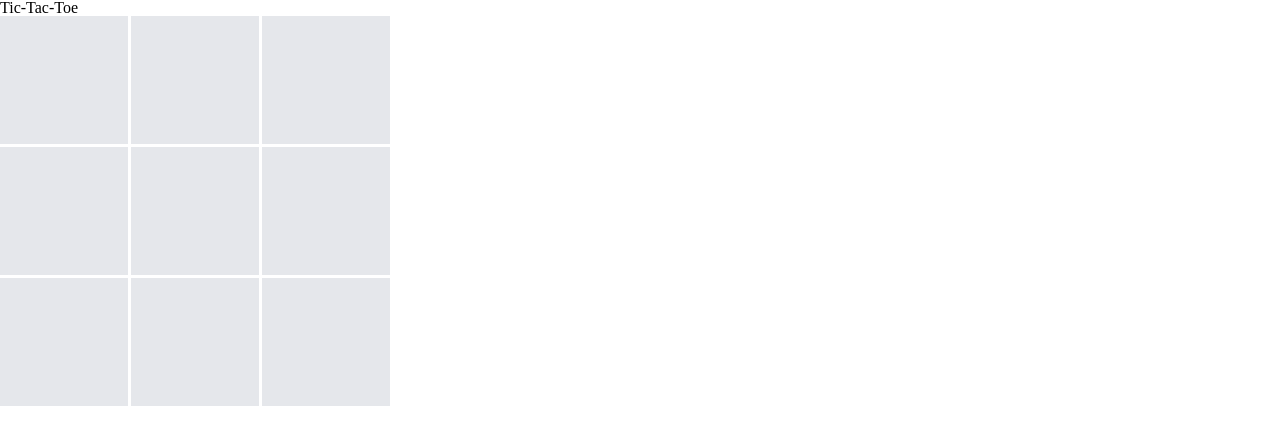
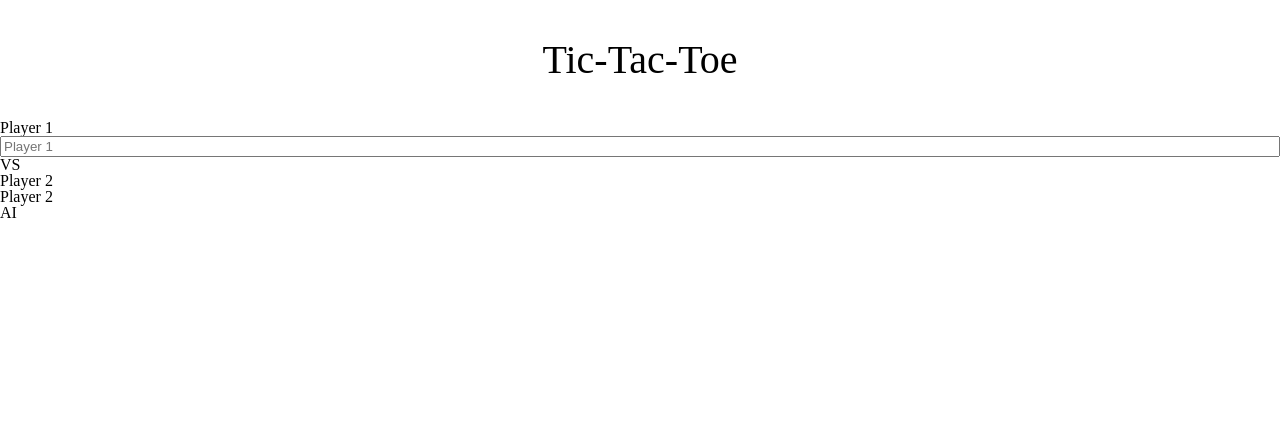
Before and after one commit to Saigunas/Tic-Tac-Toe, a plain HTML site: page index.html in a window 1280 px wide. Drawn offline with Linux system fonts and the light colour scheme.

Commit message:
Added basic html for main view

```diff
--- a/index.html
+++ b/index.html
@@ -10,8 +10,22 @@
 </head>
 <body>
 
-    <p class="title">Tic-Tac-Toe</p>
+    <h1 class="title">Tic-Tac-Toe</h1>
 
+    <p class="p1">Player 1</p>
+    <input class="p1-name" type="text" placeholder="Player 1">
+
+    <p class="vs-text">VS</p>
+
+    <vs-select>
+        <p class="p2">Player 2</p>
+        <div class="p2-button">
+            <p>Player 2</p>
+        </div>
+        <div class="ai-button">
+            <p>AI</p>
+        </div>
+    </vs-select>
 
     <div class="game-grid">
         <div class="grid-block" data-index="0"></div>
--- a/script.js
+++ b/script.js
@@ -1,5 +1,8 @@
 const Gameboard = (() => {
 
+    //Start webpage with game disabled
+    const gameGrid = document.querySelector('.game-grid');
+    gameGrid.classList.add('disabled');
     const gridBlocks = document.querySelectorAll('.grid-block');
 
     let gameboard = ['', '', '',
--- a/style.css
+++ b/style.css
@@ -6,6 +6,14 @@
 
 body {
     background-color: white;
+    display: flex;
+    flex-direction: column;
+}
+
+.title {
+    text-align: center;
+    font-size: 2.5em;
+    padding: 1em;
 }
 
 .game-grid {
@@ -27,6 +35,10 @@ body {
     font-size: calc(var(--grid-block-size) * 0.5);
 }
 
+.disabled {
+    display: none;
+}
+
 @media (min-width:320px)  { /* smartphones, portrait iPhone, portrait 480x320 phones (Android) */ }
 @media (min-width:480px)  { /* smartphones, Android phones, landscape iPhone */ }
 @media (min-width:600px)  { /* portrait tablets, portrait iPad, e-readers (Nook/Kindle), landscape 800x480 phones (Android) */ }
```
